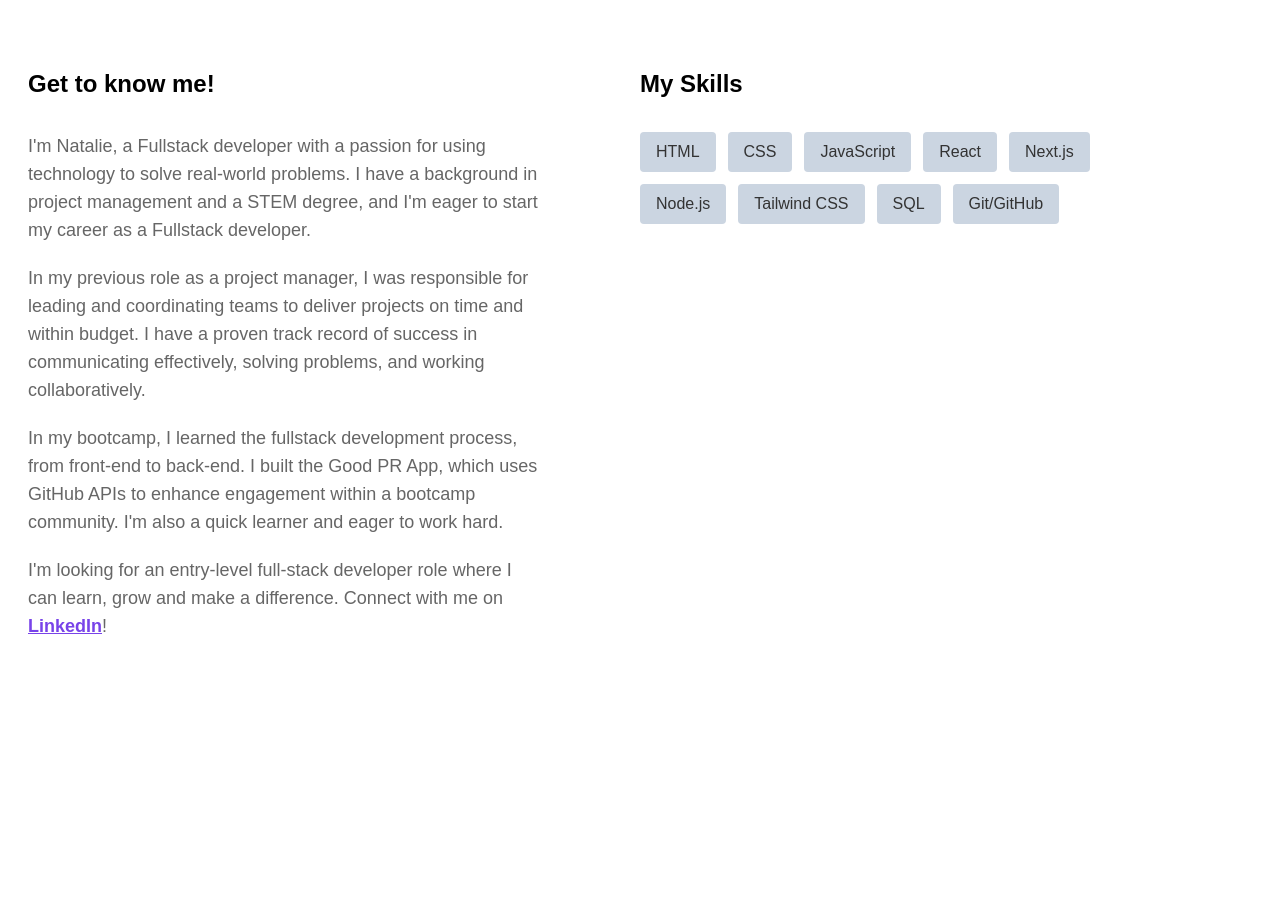
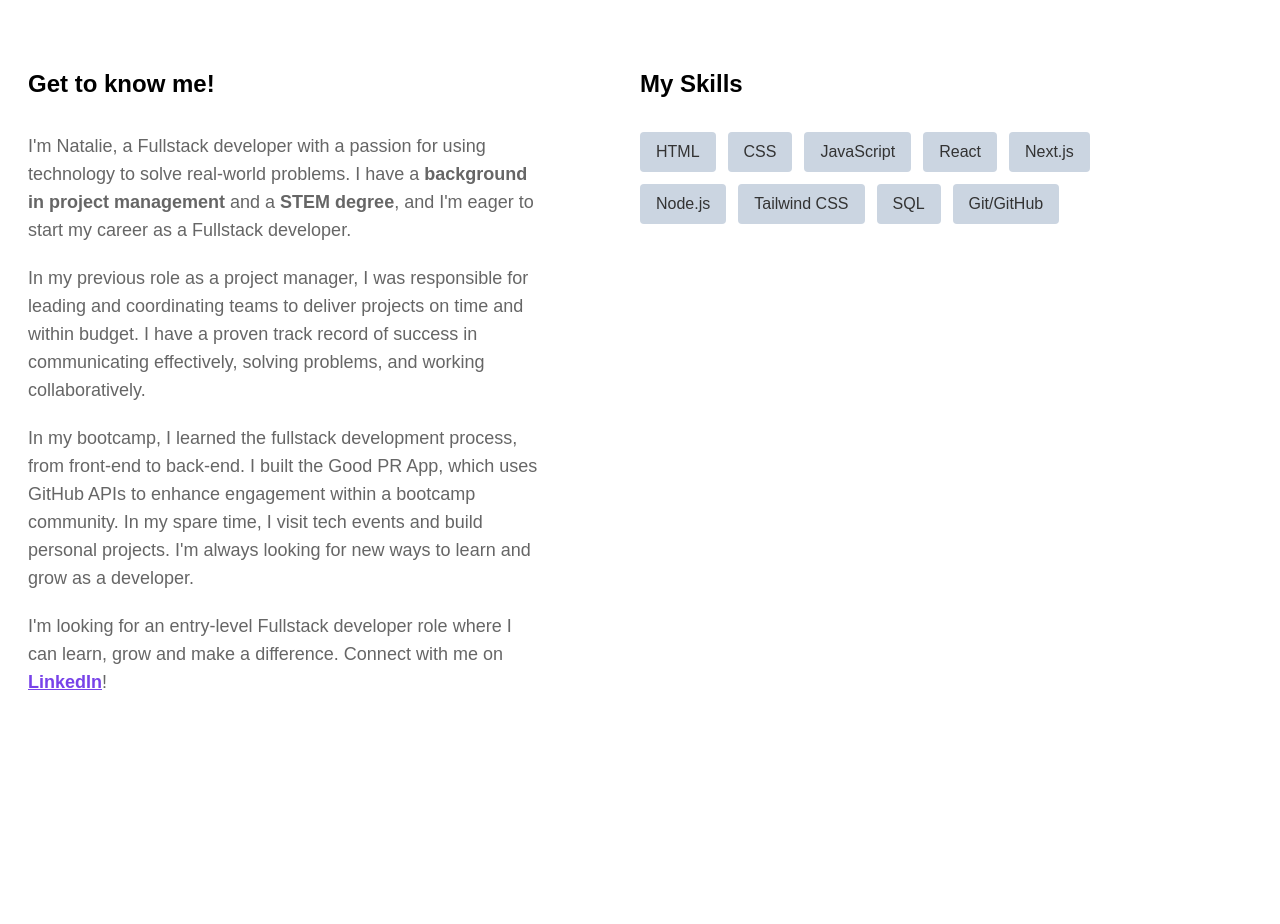
Before and after one commit to nataliiazab/portfolio, a React (Vite) app: page / in a window 1280 px wide. Shown: the part 1180-2104 px from the top of the page. Built offline with nearby package versions, Linux system fonts and the light colour scheme; a web font is replaced by a local one.

Commit message:
Update About.jsx

```diff
--- a/src/components/About.jsx
+++ b/src/components/About.jsx
@@ -31,9 +31,10 @@ const About = () => {
           <div className="md:w-10/12 text-lg text-[#666] mb-8">
             <p className="mb-5">
               I'm Natalie, a Fullstack developer with a passion for using
-              technology to solve real-world problems. I have a background in
-              project management and a STEM degree, and I'm eager to start my
-              career as a Fullstack developer.
+              technology to solve real-world problems. I have a{" "}
+              <strong>background in project management</strong> and a{" "}
+              <strong>STEM degree</strong>, and I'm eager to start my career as
+              a Fullstack developer.
             </p>
             <p className="mb-5">
               In my previous role as a project manager, I was responsible for
@@ -45,11 +46,12 @@ const About = () => {
             <p className="mb-5">
               In my bootcamp, I learned the fullstack development process, from
               front-end to back-end. I built the Good PR App, which uses GitHub
-              APIs to enhance engagement within a bootcamp community. I'm also a
-              quick learner and eager to work hard.
+              APIs to enhance engagement within a bootcamp community. In my
+              spare time, I visit tech events and build personal projects. I'm
+              always looking for new ways to learn and grow as a developer.
             </p>
             <p className="mb-5">
-              I'm looking for an entry-level full-stack developer role where I
+              I'm looking for an entry-level Fullstack developer role where I
               can learn, grow and make a difference. Connect with me on{" "}
               <a
                 href="https://www.linkedin.com/feed/"
```
